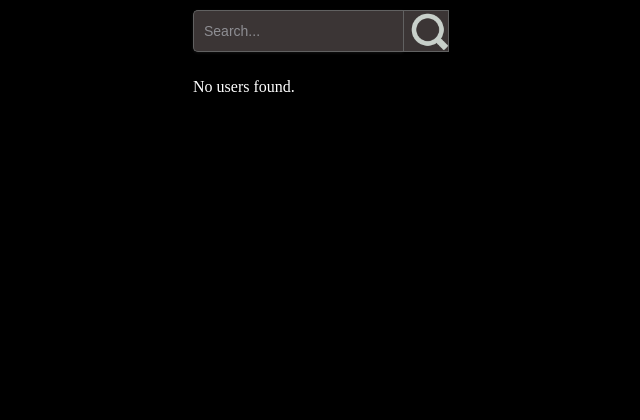
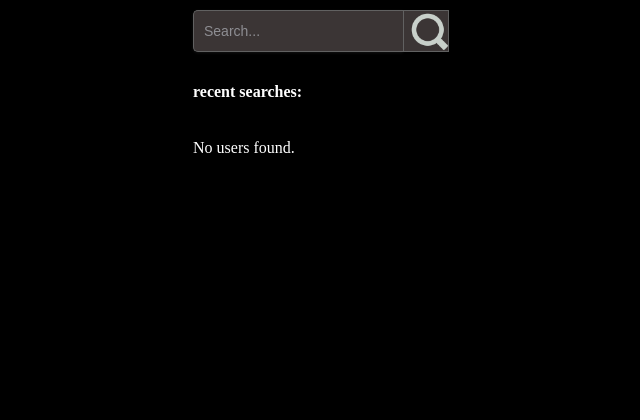
Before and after one commit to nicodiezz/fakeinstagram, a Django app: page /search/ in a window 1280 px wide. Shown: the top 420 px of the page, without its empty margins (319-959 px from the left). Run offline with Django 5.2, Linux system fonts and the light colour scheme; the visitor is signed in with stand-in values (Sample User, id 1).

Commit message:
Add 'recent searches' title

```diff
--- a/fakeinstagram/home/templates/search.html
+++ b/fakeinstagram/home/templates/search.html
@@ -10,6 +10,7 @@
     </form>
     <form method="post" class="search_history">
         {% csrf_token %}
+        <h4> recent searches: </h4>
         {% for key in search_history %}
             <button type="submit" name="key" value={{key}}>{{key}}</button>
         {% endfor %}
```
